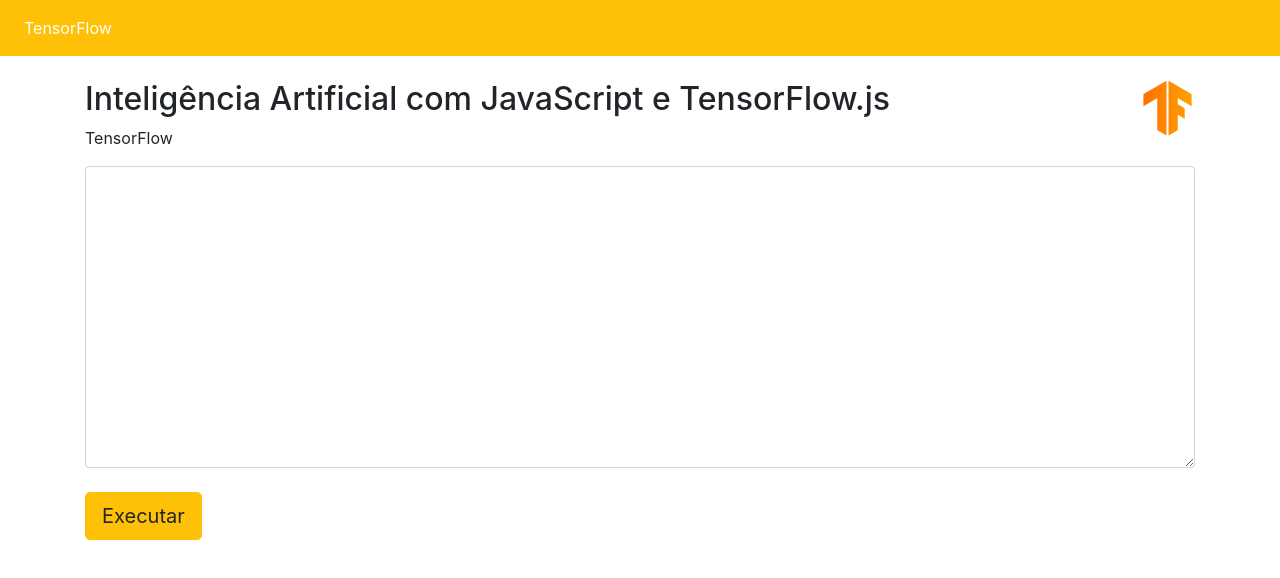
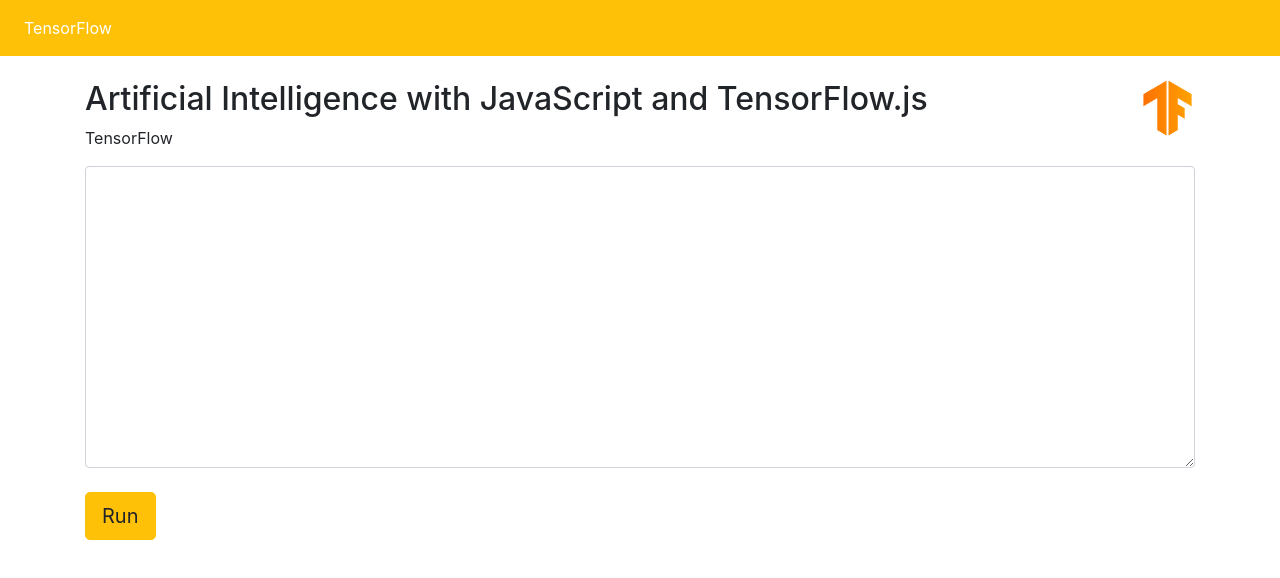
Before and after one commit to julioamorimdev/mini-project-tensorflowjs, a website: page index01.html in a window 1280 px wide. Drawn offline with Linux system fonts and the light colour scheme.

Commit message:
Comments English

```diff
--- a/index01.html
+++ b/index01.html
@@ -1,19 +1,23 @@
 <!doctype html>
 <html>
 	<head>
+	   <!-- Bootstrap CSS -->
 	   <link rel="stylesheet" href="css/bootstrap.min.css">
+	   <!-- jQuery, Popper.js, and Bootstrap JS -->
 	   <script src="js/jquery.min.js"></script>
 	   <script src="js/popper.min.js"></script>
 	   <script src="js/bootstrap.min.js"></script>
 	   <meta charset="utf-8">
 	   <title>TensorFlow</title>
 
+	   <!-- TensorFlow.js library -->
 	   <script src="tensorflow/tf.min.js"></script>
 	   <!--
 	   <script src="https://cdn.jsdelivr.net/npm/@tensorflow/tfjs@1.0.4/dist/tf.min.js"></script>
 	   -->
 	</head>
 	<body>
+	   <!-- Navigation Bar -->
 	   <nav class="navbar navbar-expand-sm bg-warning">
 	     <ul class="navbar-nav">
 	       <li class="nav-item">
@@ -25,18 +29,23 @@
 	   </nav>
 	   <br>
 	   <div class="container">
+	   	 <!-- TensorFlow logo -->
 	   	 <img src="img/tf.png" width="5%" style="float: right;">
-	     <h2>Inteligência Artificial com JavaScript e TensorFlow.js</h2>
+	     <!-- Main Title -->
+	     <h2>Artificial Intelligence with JavaScript and TensorFlow.js</h2>
 	     <p>TensorFlow</p>
 
+	     <!-- Result Textarea -->
 	     <textarea rows="12" class="form-control" id="result" spellcheck="false"></textarea>
 
 	     <br>
 
-	     <button class="btn btn-lg btn-warning" onclick="executar()">Executar</button>
+	     <!-- Execute Button -->
+	     <button class="btn btn-lg btn-warning" onclick="executar()">Run</button>
 
 	   </div>
 
+	   <!-- Custom JavaScript actions -->
 	   <script src="js/action01.js"></script>
 	</body>
 </html>
```
Also changed, not shown: index02.html (+11 -2 lines), index03.html (+11 -2 lines), index04.html (+11 -2 lines).
